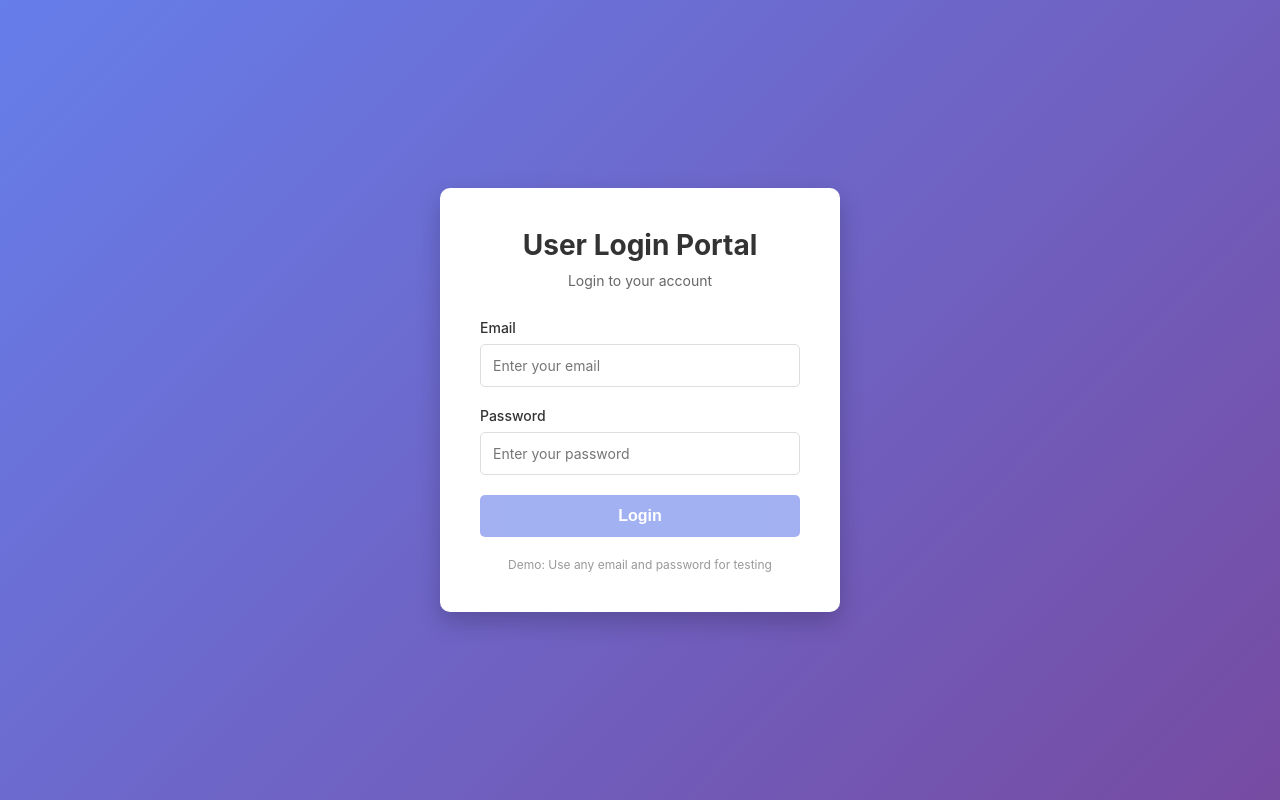
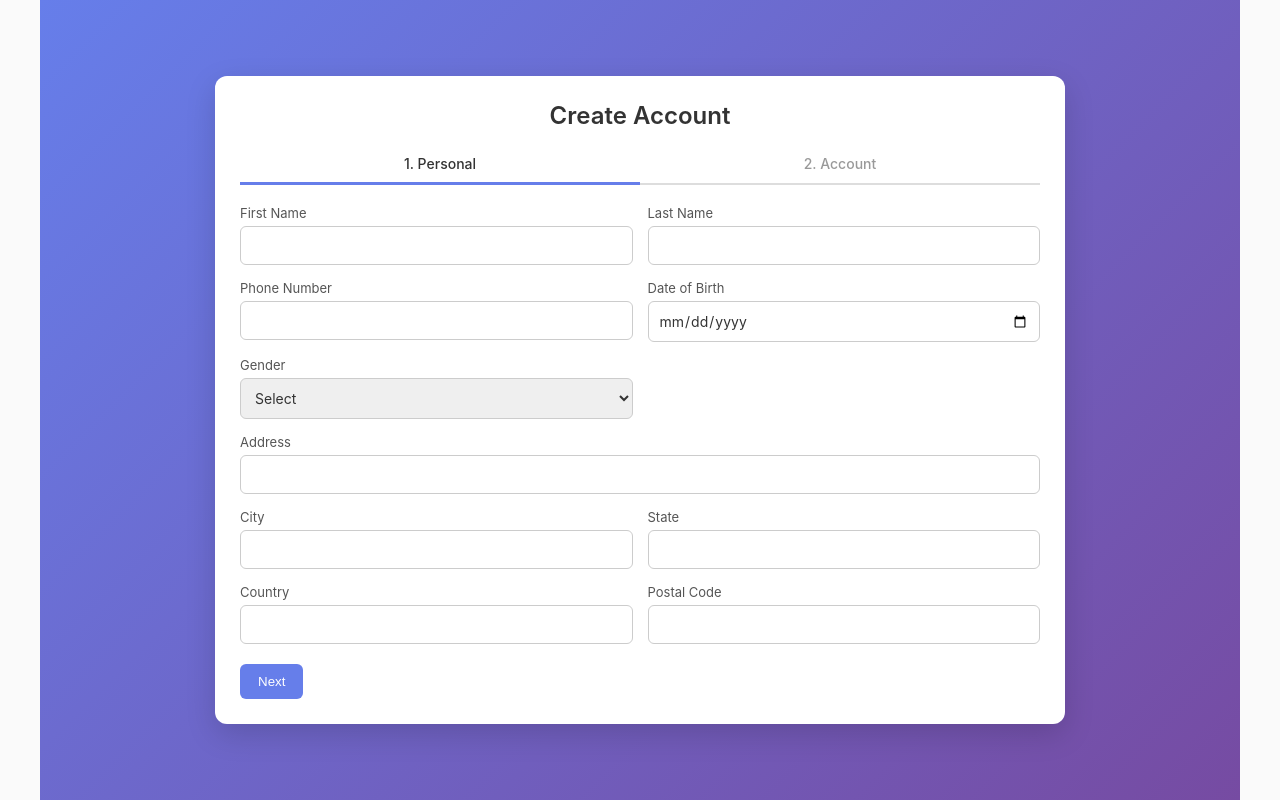
Before and after one commit to bijayrepo/UserManagement, an Angular app: page /registration in a window 1280 px wide. Before the commit this address led to /auth/login. Built offline with nearby package versions, Linux system fonts and the light colour scheme.

Commit message:
add registration.component.css

```diff
--- a/src/app/app.routes.ts
+++ b/src/app/app.routes.ts
@@ -22,6 +22,10 @@ export const routes: Routes = [
     canActivate: [AuthGuard]
   },
   {
+    path: 'registration',
+    loadChildren: ()=> import('./modules/registration/registration.module').then(m => m.RegistrationModule)
+  },
+  {
     path: '',
     redirectTo: 'dashboard',
     pathMatch: 'full'
--- a/src/app/modules/auth/components/login.component.css
+++ b/src/app/modules/auth/components/login.component.css
@@ -94,7 +94,7 @@ label {
   text-align: center;
 }
 
-.demo-info {
+.registration-info {
   text-align: center;
   color: #999;
   font-size: 12px;
--- a/src/app/modules/auth/components/login.component.html
+++ b/src/app/modules/auth/components/login.component.html
@@ -45,8 +45,8 @@
       </div>
     </form>
 
-    <p class="demo-info">
-      Demo: Use any email and password for testing
+    <p class="registration-info">
+      Don't have accoont. <a href="/registration">Register here</a>
     </p>
   </div>
 </div>
--- /dev/null
+++ b/src/app/modules/registration/components/registration.component.css
@@ -0,0 +1,130 @@
+/* Page background */
+.container {
+  min-height: 100vh;
+  display: flex;
+  justify-content: center;
+  align-items: center;
+  background: linear-gradient(135deg, #667eea, #764ba2);
+  padding: 20px;
+}
+
+/* Card */
+.card {
+  width: 100%;
+  max-width: 850px;
+  background: #fff;
+  border-radius: 12px;
+  padding: 25px;
+  box-shadow: 0 10px 30px rgba(0,0,0,0.15);
+}
+
+/* Title */
+.title {
+  text-align: center;
+  margin-bottom: 15px;
+  font-size: 24px;
+  font-weight: 600;
+}
+
+/* Steps */
+.steps {
+  display: flex;
+  justify-content: space-between;
+  margin-bottom: 20px;
+  font-weight: 500;
+}
+
+.steps div {
+  flex: 1;
+  text-align: center;
+  padding: 10px;
+  border-bottom: 2px solid #ddd;
+  color: #999;
+}
+
+.steps .active {
+  border-bottom: 3px solid #667eea;
+  color: #333;
+}
+
+/* Grid layout */
+.form-grid {
+  display: grid;
+  grid-template-columns: repeat(2, 1fr);
+  gap: 15px;
+}
+
+/* Full width field */
+.full {
+  grid-column: span 2;
+}
+
+/* Input styles */
+.form-group {
+  display: flex;
+  flex-direction: column;
+}
+
+label {
+  font-size: 13px;
+  margin-bottom: 5px;
+  color: #555;
+}
+
+input, select {
+  padding: 10px;
+  border: 1px solid #ccc;
+  border-radius: 6px;
+  outline: none;
+  transition: 0.2s;
+}
+
+input:focus, select:focus {
+  border-color: #667eea;
+}
+
+/* Error */
+small {
+  color: red;
+  font-size: 11px;
+}
+
+/* Buttons */
+.actions {
+  display: flex;
+  justify-content: space-between;
+  margin-top: 20px;
+}
+
+.btn {
+  padding: 10px 18px;
+  border: none;
+  border-radius: 6px;
+  cursor: pointer;
+  font-weight: 500;
+}
+
+.primary {
+  background: #667eea;
+  color: white;
+}
+
+.secondary {
+  background: #eee;
+  color: #333;
+}
+
+/* RESPONSIVE */
+@media (max-width: 768px) {
+  .form-grid {
+    grid-template-columns: 1fr;
+  }
+
+  .full {
+    grid-column: span 1;
+  }
+
+  .steps {
+    font-size: 12px;
+  }
+}
--- /dev/null
+++ b/src/app/modules/registration/components/registration.component.html
@@ -0,0 +1,114 @@
+<div class="container">
+
+  <div class="card">
+
+    <h2 class="title">Create Account</h2>
+
+    <form [formGroup]="registrationForm">
+
+      <!-- STEP INDICATOR -->
+      <div class="steps">
+        <div [class.active]="step === 1">1. Personal</div>
+        <div [class.active]="step === 2">2. Account</div>
+      </div>
+
+      <!-- STEP 1 -->
+      <div *ngIf="step === 1" class="form-grid">
+
+        <div class="form-group">
+          <label>First Name</label>
+          <input formControlName="first_name">
+          <small *ngIf="registrationForm.get('first_name')?.touched && registrationForm.get('first_name')?.invalid">
+            Required
+          </small>
+        </div>
+
+        <div class="form-group">
+          <label>Last Name</label>
+          <input formControlName="last_name">
+        </div>
+
+        <div class="form-group">
+          <label>Phone Number</label>
+          <input formControlName="phone_number">
+        </div>
+
+        <div class="form-group">
+          <label>Date of Birth</label>
+          <input type="date" formControlName="date_of_birth">
+        </div>
+
+        <div class="form-group">
+          <label>Gender</label>
+          <select formControlName="gender">
+            <option value="">Select</option>
+            <option value="male">Male</option>
+            <option value="female">Female</option>
+            <option value="other">Other</option>
+          </select>
+        </div>
+
+        <div class="form-group full">
+          <label>Address</label>
+          <input formControlName="address">
+        </div>
+
+        <div class="form-group">
+          <label>City</label>
+          <input formControlName="city">
+        </div>
+
+        <div class="form-group">
+          <label>State</label>
+          <input formControlName="state">
+        </div>
+
+        <div class="form-group">
+          <label>Country</label>
+          <input formControlName="country">
+        </div>
+
+        <div class="form-group">
+          <label>Postal Code</label>
+          <input formControlName="postal_code">
+        </div>
+
+      </div>
+
+      <!-- STEP 2 -->
+      <div *ngIf="step === 2" class="form-grid">
+
+        <div class="form-group full">
+          <label>Email</label>
+          <input formControlName="email" type="email">
+        </div>
+
+        <div class="form-group full">
+          <label>Password</label>
+          <input formControlName="password" type="password">
+        </div>
+
+      </div>
+
+      <!-- BUTTONS -->
+      <div class="actions">
+
+        <button type="button" class="btn secondary" (click)="prevStep()" *ngIf="step === 2">
+          Back
+        </button>
+
+        <button type="button" class="btn primary" (click)="nextStep()" *ngIf="step === 1">
+          Next
+        </button>
+
+        <button type="button" class="btn primary" (click)="submit()" *ngIf="step === 2">
+          Submit
+        </button>
+
+      </div>
+
+    </form>
+
+  </div>
+
+</div>
--- /dev/null
+++ b/src/app/modules/registration/components/registration.component.ts
@@ -0,0 +1,80 @@
+import { Component } from '@angular/core';
+import { FormBuilder, FormGroup, ReactiveFormsModule, Validators } from '@angular/forms';
+import { HttpClient } from '@angular/common/http';
+import { CommonModule } from '@angular/common';
+
+@Component({
+  standalone:true,
+  selector: 'app-registration',
+  imports: [CommonModule, ReactiveFormsModule],
+  templateUrl: './registration.component.html',
+  styleUrl: './registration.component.css'
+})
+export class RegistrationComponent {
+
+  step = 1;
+
+  registrationForm: FormGroup;
+
+  constructor(private fb: FormBuilder, private http: HttpClient) {
+
+    this.registrationForm = this.fb.group({
+      // Step 1
+      first_name: ['', Validators.required],
+      last_name: ['', Validators.required],
+      phone_number: ['', Validators.required],
+      date_of_birth: ['', Validators.required],
+      gender: ['', Validators.required],
+      address: ['', Validators.required],
+      city: ['', Validators.required],
+      state: ['', Validators.required],
+      country: ['', Validators.required],
+      postal_code: ['', Validators.required],
+
+      // Step 2
+      email: ['', [Validators.required, Validators.email]],
+      password: ['', [Validators.required, Validators.minLength(6)]]
+    });
+  }
+
+  nextStep() {
+    if (this.step === 1) {
+      const step1Controls = [
+        'first_name', 'last_name', 'phone_number', 'date_of_birth',
+        'gender', 'address', 'city', 'state', 'country', 'postal_code'
+      ];
+
+      const isValid = step1Controls.every(c => this.registrationForm.get(c)?.valid);
+
+      if (isValid) {
+        this.step = 2;
+      } else {
+        step1Controls.forEach(c => this.registrationForm.get(c)?.markAsTouched());
+      }
+    }
+  }
+
+  prevStep() {
+    this.step = 1;
+  }
+
+  submit() {
+    if (this.registrationForm.valid) {
+      const payload = this.registrationForm.value;
+
+      this.http.post('https://your-api-url.com/register', payload)
+        .subscribe({
+          next: res => {
+            console.log('Success', res);
+            alert('Registration successful');
+          },
+          error: err => {
+            console.error(err);
+            alert('Registration failed');
+          }
+        });
+    } else {
+      this.registrationForm.markAllAsTouched();
+    }
+  }
+}
```
Also changed, not shown: src/app/modules/registration/registration.module.ts (added, +25 -0 lines).
